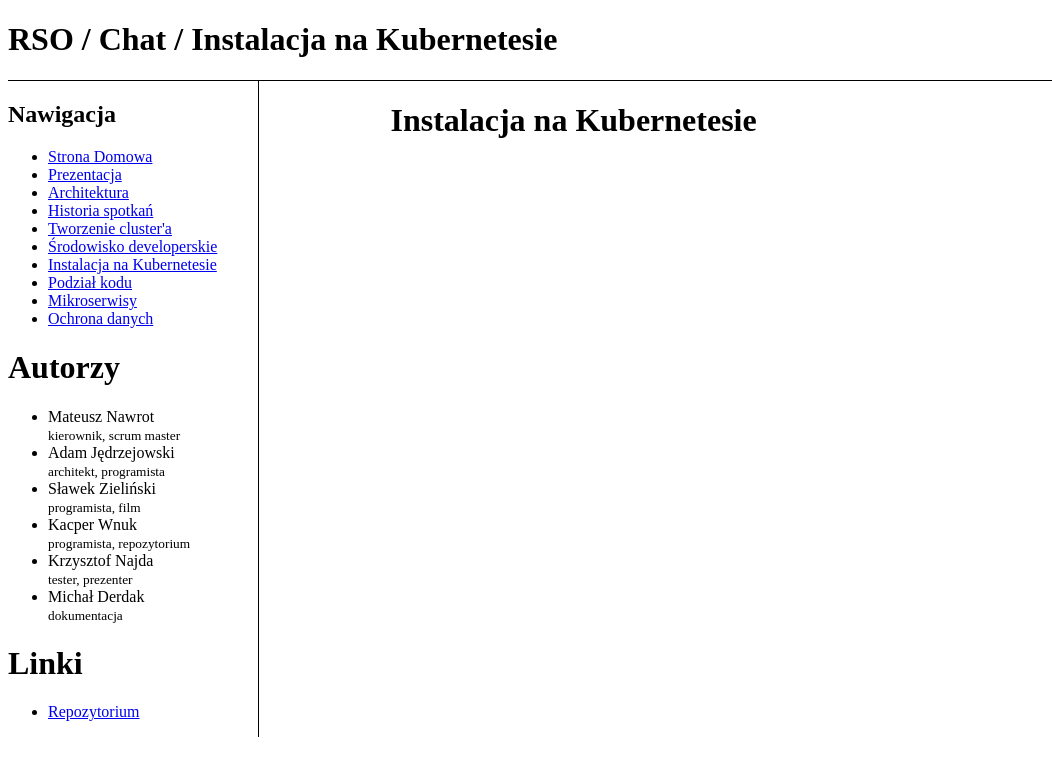
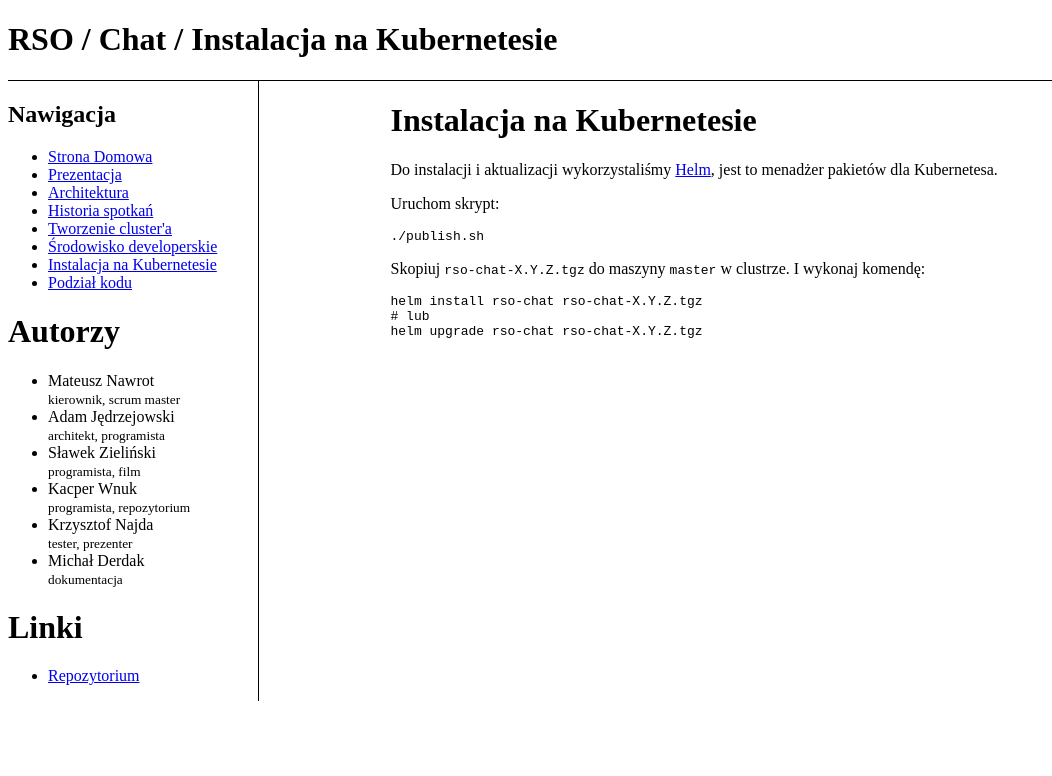
Before and after one commit to kacperwnuk/Chat, a Jekyll site: the page built from docs/12-install-on-kubernetes.md, in a window 1280 px wide. Shown: the top 776 px of the page, without its empty margins (0-1052 px from the left). Built offline with Jekyll 4.4.1, drawn with Linux system fonts in a browser that asks for light colours.

Commit message:
[docs] dodanie instalacji kubernetes

````diff
--- a/docs/12-install-on-kubernetes.md
+++ b/docs/12-install-on-kubernetes.md
@@ -2,3 +2,18 @@
 layout: default
 title: "Instalacja na Kubernetesie"
 ---
+
+Do instalacji i aktualizacji wykorzystaliśmy [Helm](https://helm.sh/), jest to menadżer pakietów dla Kubernetesa.
+
+Uruchom skrypt:
+```bash
+./publish.sh
+```
+
+Skopiuj `rso-chat-X.Y.Z.tgz` do maszyny `master` w clustrze.
+I wykonaj komendę:
+```bash
+helm install rso-chat rso-chat-X.Y.Z.tgz
+# lub
+helm upgrade rso-chat rso-chat-X.Y.Z.tgz
+```
--- a/docs/30-rodo.md
+++ /dev/null
@@ -1,4 +0,0 @@
----
-layout: default
-title: "Ochrona danych"
----
--- a/docs/_layouts/default.html
+++ b/docs/_layouts/default.html
@@ -70,7 +70,7 @@
                         <a href=".">Strona Domowa</a>
                     </li>
                     {% for page in site.pages %}
-                    {% if page.title | size > 0 and page.url != '/' %}
+                    {% if (page.title | size > 0) and (page.url != '/') %}
                     <li>
                         <a href=".{{ page.url }}">{{ page.title }}</a>
                     </li>
````
Also changed, not shown: docs/21-microservices.md (deleted, +0 -9 lines).
